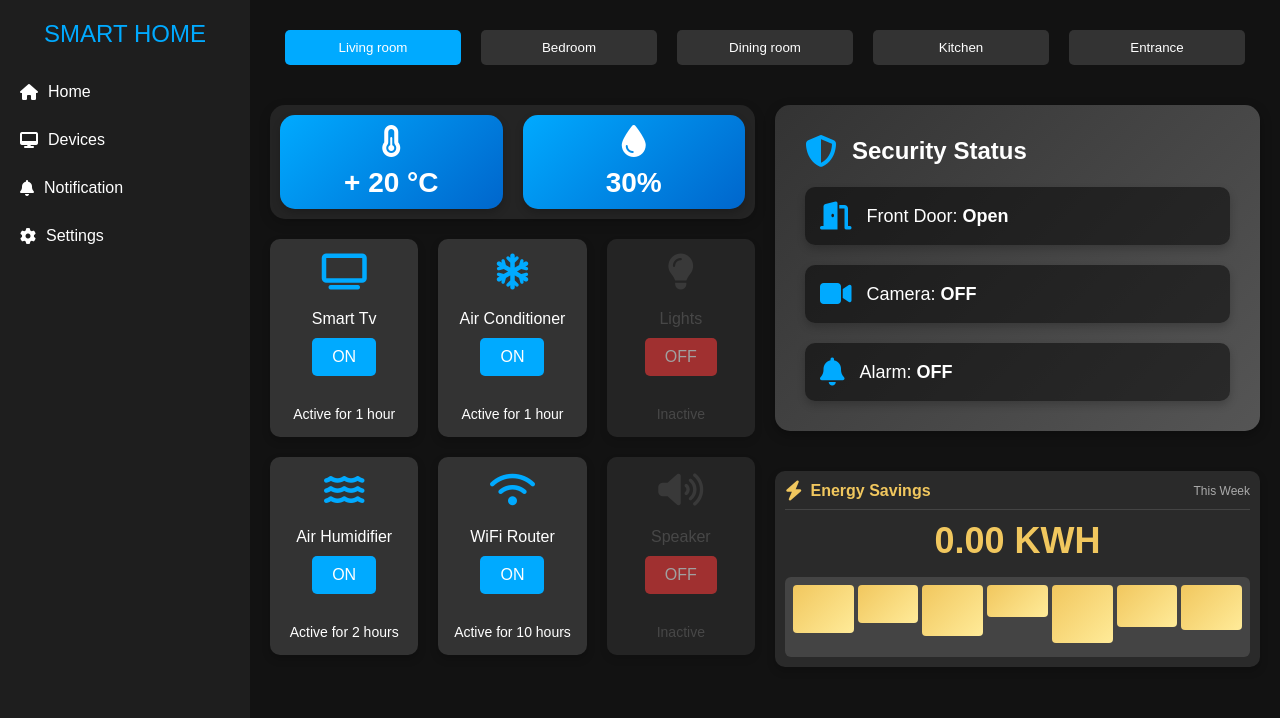
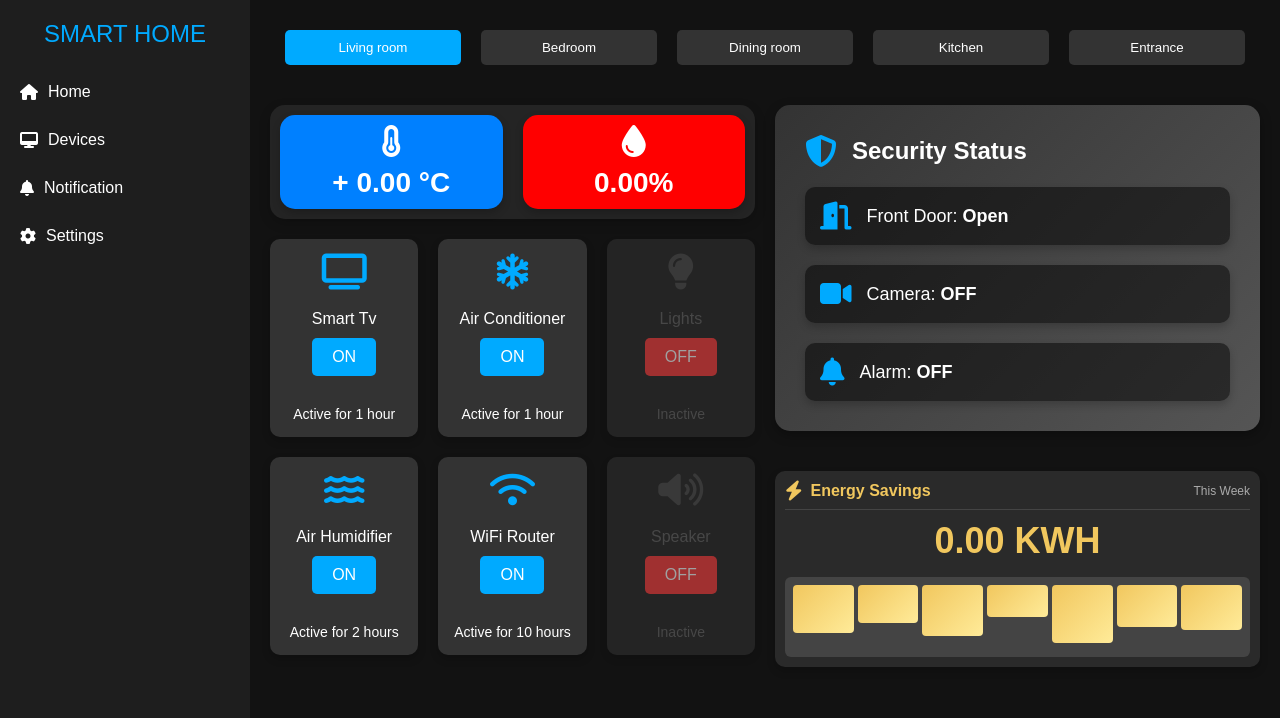
Before and after one commit to ElyarSadig/smart-home-iot, a Vue app: page / in a window 1280 px wide. Shown: the top 718 px of the page. Built offline with nearby package versions, Linux system fonts and the light colour scheme; no server answers.

Commit message:
feat: add backend integration for air TemperatureComp

```diff
--- a/src/components/EnergySavingComp.vue
+++ b/src/components/EnergySavingComp.vue
@@ -27,10 +27,6 @@ const fetchRoomEnergySaving = async () => {
 
     previousEnergySaved.value = totalEnergySaved.value;
     totalEnergySaved.value = parseFloat(data.total_energy_saving);
-    chartData.value = data.daily_savings.map((saving, index) => ({
-      day: ["Mon", "Tue", "Wed", "Thu", "Fri", "Sat", "Sun"][index],
-      height: saving
-    }));
 
     hasValueChanged.value = totalEnergySaved.value !== previousEnergySaved.value;
   } catch (error) {
--- a/src/components/TemperatureHumidityComp.vue
+++ b/src/components/TemperatureHumidityComp.vue
@@ -1,77 +1,219 @@
+<script setup>
+import axios from "axios";
+import { ref, onMounted, computed, watch } from "vue";
+
+const temperature = ref(0.0);
+const humidity = ref(0.0);
+
+const prevTemperature = ref(0.0);
+const prevHumidity = ref(0.0);
+
+const tempChanged = ref(false);
+const humChanged = ref(false);
+
+const formattedTemp = computed(() => {
+  return temperature.value.toFixed(2);
+});
+
+const formattedHumidity = computed(() => {
+  return humidity.value.toFixed(2);
+});
+
+// Calculate the density for temperature based on the given range
+const tempStyle = computed(() => {
+  const minTemp = 18;
+  const maxTemp = 45;
+
+  // Calculate the intensity based on the temperature range
+  let intensity = Math.max(0, Math.min(100, ((temperature.value - minTemp) / (maxTemp - minTemp)) * 100));
+
+  // Determine the color based on the temperature value
+  let color = temperature.value >= 25
+    ? `hsla(0, 100%, 50%, ${intensity / 100})`  // Redder for higher temperatures
+    : `hsla(210, 100%, 50%, ${(100 - intensity) / 100})`; // Bluer for lower temperatures
+
+  return {
+    background: color,
+    transition: "background 1s ease-in-out",
+  };
+});
+
+// Calculate the density for humidity based on the given range
+const humStyle = computed(() => {
+  const minHum = 19;
+  const maxHum = 50;
+
+  // Calculate the intensity based on the humidity range
+  let intensity = Math.max(0, Math.min(100, ((humidity.value - minHum) / (maxHum - minHum)) * 100));
+
+  // Determine the color based on the humidity value
+  let color = humidity.value >= 30
+    ? `hsla(210, 100%, 50%, ${intensity / 100})`  // Bluer for higher humidity
+    : `hsla(0, 100%, 50%, ${(100 - intensity) / 100})`; // Redder for lower humidity
+
+  return {
+    background: color,
+    transition: "background 1s ease-in-out",
+  };
+});
+
+const fetchAirStatus = async () => {
+  try {
+    const response = await axios.get("http://localhost:8080/room/1");
+    const data = response.data;
+
+    prevTemperature.value = temperature.value;
+    prevHumidity.value = humidity.value;
+
+    temperature.value = data.temperature;
+    humidity.value = data.humidity;
+
+    tempChanged.value = temperature.value !== prevTemperature.value;
+    humChanged.value = humidity.value !== prevHumidity.value;
+  } catch (error) {
+    console.error("Error fetching room air status:", error);
+  }
+};
+
+onMounted(() => {
+  fetchAirStatus();
+  setInterval(fetchAirStatus, 1000);
+});
+
+watch(temperature, (newVal, oldVal) => {
+  if (newVal !== oldVal) {
+    tempChanged.value = true;
+    setTimeout(() => {
+      tempChanged.value = false;
+    }, 1000);
+}});
+
+watch(humidity, (newVal, oldVal) => {
+  if (newVal !== oldVal) {
+    humChanged.value = true;
+    setTimeout(() => {
+      humChanged.value = false;
+    }, 1000);
+  }
+});
+</script>
+
 <template>
   <div class="temperature-humidity">
-    <div class="temperature">
+    <div
+      class="temperature"
+      :class="{ 'temp-updated': tempChanged }"
+      :style="tempStyle"
+    >
       <i class="fas fa-thermometer-half"></i>
-      <span class="temp-value">+ 20 °C</span>
+      <span class="temp-value">+ {{ formattedTemp }} °C</span>
     </div>
-    <div class="humidity">
+    <div
+      class="humidity"
+      :class="{ 'hum-updated': humChanged }"
+      :style="humStyle"
+    >
       <i class="fas fa-tint"></i>
-      <span class="hum-value">30%</span>
+      <span class="hum-value">{{ formattedHumidity }}%</span>
     </div>
   </div>
 </template>
+
 <style scoped>
 .temperature-humidity {
   display: flex;
   gap: 20px;
   flex: 1;
-  justify-content: space-around; /* Even space distribution */
-  padding: 10px; /* Padding around the container */
-  border-radius: 15px; /* Smooth rounded corners */
-  background: #242424; /* Dark background */
-  box-shadow: 0 4px 12px rgba(0, 0, 0, 0.2); /* Subtle shadow for depth */
-  transition: transform 0.3s ease; /* Smooth transition effect */
+  justify-content: space-around;
+  padding: 10px;
+  border-radius: 15px;
+  background: #242424;
+  box-shadow: 0 4px 12px rgba(0, 0, 0, 0.2);
+  transition: transform 0.3s ease-in-out, background 0.3s ease-in-out;
 }
 
 .temperature-humidity:hover {
-  transform: translateY(-5px); /* Slight lift on hover */
+  transform: translateY(-5px);
 }
 
 .temperature,
 .humidity {
-  background: linear-gradient(
-    135deg,
-    #00aaff 0%,
-    #0066cc 100%
-  ); /* Gradient background */
+  background: linear-gradient(135deg, #00aaff 0%, #0066cc 100%);
   padding: 10px;
-  border-radius: 15px; /* Smooth rounded corners */
+  border-radius: 15px;
   text-align: center;
   font-size: 24px;
   display: flex;
-  flex-direction: column; /* Column layout for icon and text */
+  flex-direction: column;
   align-items: center;
   justify-content: center;
   color: #ffffff;
-  flex: 1; /* Equal width for both sections */
-  box-shadow: 0 4px 8px rgba(0, 0, 0, 0.2); /* Shadow for depth */
-  transition: background 0.3s ease; /* Smooth background transition */
+  flex: 1;
+  box-shadow: 0 4px 8px rgba(0, 0, 0, 0.2);
+  transition: background 1s ease-in-out, transform 0.3s ease-in-out;
 }
 
 .temperature:hover,
 .humidity:hover {
-  background: linear-gradient(
-    135deg,
-    #00bfff 0%,
-    #007acc 100%
-  ); /* Brighter gradient on hover */
+  background: linear-gradient(135deg, #00bfff 0%, #007acc 100%);
 }
 
 .temperature i,
 .humidity i {
-  margin-bottom: 10px; /* Space below the icon */
-  font-size: 32px; /* Icon size */
-  transition: transform 0.3s ease; /* Smooth icon transition */
+  margin-bottom: 10px;
+  font-size: 32px;
+  transition: transform 0.3s ease-in-out;
 }
 
 .temperature i:hover,
 .humidity i:hover {
-  transform: scale(1.2); /* Slight scale up on hover */
+  transform: scale(1.2);
 }
 
 .temp-value,
 .hum-value {
-  font-size: 28px; /* Larger font size for values */
-  font-weight: bold; /* Bold font */
+  font-size: 28px;
+  font-weight: bold;
+  transition: transform 0.5s ease-in-out, color 0.5s ease-in-out;
+}
+
+/* Enhanced animations for value change */
+.temp-updated .temp-value,
+.temp-updated i,
+.hum-updated .hum-value,
+.hum-updated i {
+  transform: scale(1.2);
+  animation: number-change 1s ease-in-out;
+}
+
+@keyframes number-change {
+  0% {
+    transform: scale(1);
+    color: #ffffff;
+  }
+  50% {
+    transform: scale(1.2);
+    color: #ffcc00;
+  }
+  100% {
+    transform: scale(1);
+    color: #ffffff;
+  }
+}
+
+/* Smooth background transition for temperature */
+.temperature {
+  transition: background 1s ease-in-out, transform 0.3s ease-in-out;
+}
+
+/* Smooth background transition for humidity */
+.humidity {
+  transition: background 1s ease-in-out, transform 0.3s ease-in-out;
+}
+
+/* Temperature and Humidity Change Animation */
+.temp-updated .temp-value,
+.hum-updated .hum-value {
+  animation: number-change 1s ease-in-out;
 }
 </style>
```
